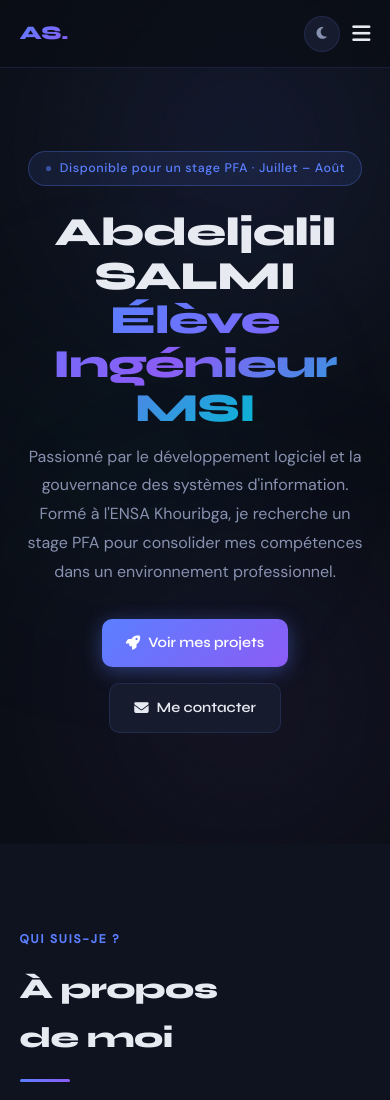
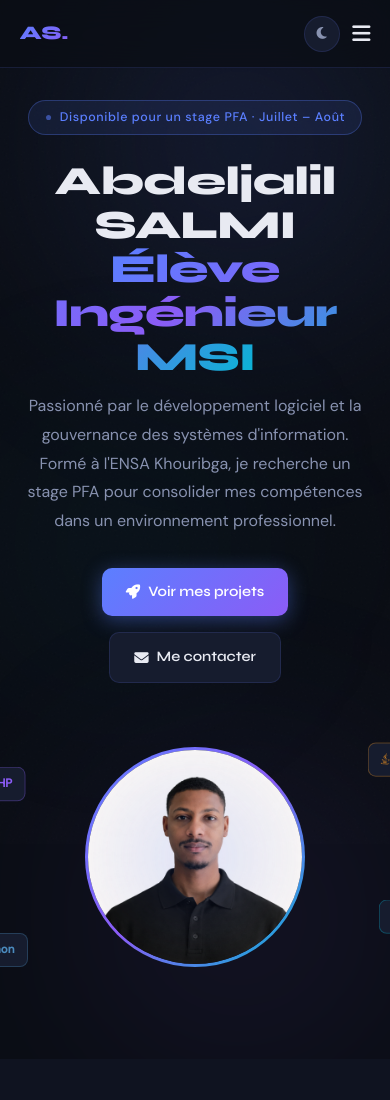
Before and after one commit to AbdeljalilSALMI/Portfolio_Abdeljalil_SALMI, a plain HTML site: page index.html in a window 390 px wide. Shown: the top 1100 px of the page. Drawn offline with Linux system fonts and the light colour scheme.

Commit message:
picture display

```diff
--- a/style.css
+++ b/style.css
@@ -609,7 +609,7 @@ footer {
 /* ─── Responsive ─────────────────────────────────────────────────── */
 @media (max-width: 900px) {
   .hero-grid { grid-template-columns: 1fr; text-align: center; }
-  .hero-avatar { display: none; }
+  .hero-avatar { display: flex; justify-content: center; margin-bottom: 2rem;; }
   .hero-badge { margin: 0 auto 1.5rem; }
   .hero-sub { margin: 0 auto 2rem; }
   .hero-ctas { justify-content: center; }
```
